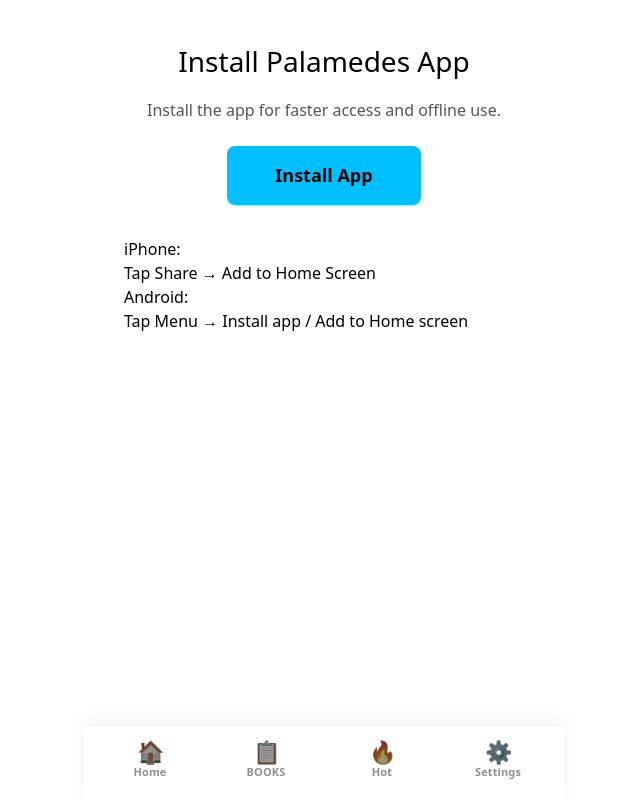
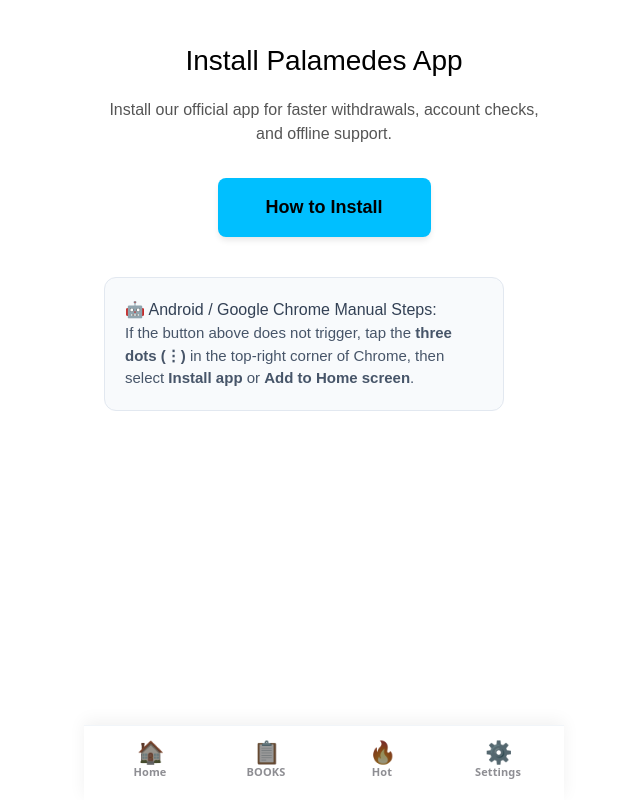
Before and after one commit to Molly256/palamedes-pr, a Next.js app: page /downloadapp in a window 1280 px wide. Shown: the whole page, without its empty margins (316-956 px from the left). Built offline with nearby package versions, Linux system fonts and the light colour scheme.

Commit message:
fix: pass avatar prop to AvatarWithBadge on VIP page

```diff
--- a/app/downloadapp/page.js
+++ b/app/downloadapp/page.js
@@ -3,19 +3,31 @@ import { useEffect, useState } from 'react'
 
 export default function DownloadApp() {
   const [deferredPrompt, setDeferredPrompt] = useState(null)
+  const [isIOS, setIsIOS] = useState(false)
 
   useEffect(() => {
+    // 📱 Check if the user is holding an iPhone/iPad
+    const checkPlatform = () => {
+      const userAgent = window.navigator.userAgent.toLowerCase()
+      if (/iphone|ipad|ipod/.test(userAgent)) {
+        setIsIOS(true)
+      }
+    }
+    checkPlatform()
+
     const handler = (e) => {
       e.preventDefault()
       setDeferredPrompt(e)
     }
+
     window.addEventListener('beforeinstallprompt', handler)
     return () => window.removeEventListener('beforeinstallprompt', handler)
   }, [])
 
   const handleInstall = async () => {
     if (!deferredPrompt) {
-      alert('Install not available.\n\niPhone: Share > Add to Home Screen\nAndroid: Menu > Install app')
+      // Instead of an annoying alert, we let them know we are scrolling to manual guides
+      alert('To install manually:\n\nAndroid: Tap browser menu (three dots) > Install app.\niPhone: Tap Share > Add to Home Screen.')
       return
     }
     deferredPrompt.prompt()
@@ -24,12 +36,23 @@ export default function DownloadApp() {
   }
 
   return (
-    <main style={{ padding: '40px 20px', textAlign: 'center' }}>
+    <main style={{ padding: '40px 20px', textAlign: 'center', fontFamily: 'sans-serif' }}>
       <h1 style={{ fontSize: '28px', marginBottom: '16px' }}>Install Palamedes App</h1>
-      <p style={{ fontSize: '16px', color: '#555', marginBottom: '24px' }}>
-        Install the app for faster access and offline use.
+      <p style={{ fontSize: '16px', color: '#555', marginBottom: '32px' }}>
+        Install our official app for faster withdrawals, account checks, and offline support.
       </p>
 
+      {/* 🚀 SMART UI: If it is an iPhone, do not show a broken button! Show manual guides first */}
+      {isIOS ? (
+        <div style={{ background: '#f0f9ff', padding: '20px', borderRadius: '12px', marginBottom: '24px', border: '1px solid #bae6fd' }}>
+          <p style={{ fontSize: '18px', fontWeight: 'bold', color: '#0369a1', margin: '0 0 10px 0' }}>📱 iPhone / Safari Installation</p>
+          <ol style={{ textAlign: 'left', margin: '0 auto', maxWidth: '320px', lineHeight: '1.6' }}>
+            <li>Tap the <strong>Share</strong> button (square box with up arrow at the bottom).</li>
+            <li>Scroll down and tap <strong>Add to Home Screen</strong>.</li>
+          </ol>
+        </div>
+      ) : (
+        <div>
           <button
             onClick={handleInstall}
             style={{
@@ -40,18 +63,24 @@ export default function DownloadApp() {
               borderRadius: '8px',
               fontSize: '18px',
               fontWeight: 'bold',
-          cursor: 'pointer'
+              cursor: 'pointer',
+              boxShadow: '0 4px 6px -1px rgba(0,0,0,0.1)'
             }}
           >
-        Install App
+            {deferredPrompt ? '⚡ Install App Now' : 'How to Install'}
           </button>
+        </div>
+      )}
 
-      <div style={{ marginTop: '32px', textAlign: 'left', maxWidth: '400px', margin: '32px auto' }}>
-        <h3>iPhone:</h3>
-        <p>Tap Share → Add to Home Screen</p>
-        <h3>Android:</h3>
-        <p>Tap Menu → Install app / Add to Home screen</p>
+      {/* Manual Fallback Instruction Guide */}
+      {!isIOS && (
+        <div style={{ marginTop: '40px', background: '#f8fafc', padding: '20px', borderRadius: '12px', border: '1px solid #e2e8f0', maxWidth: '400px', margin: '40px auto text-left', textAlign: 'left' }}>
+          <h3 style={{ marginTop: 0, color: '#334155' }}>🤖 Android / Google Chrome Manual Steps:</h3>
+          <p style={{ color: '#475569', fontSize: '15px' }}>
+            If the button above does not trigger, tap the <strong>three dots (⋮)</strong> in the top-right corner of Chrome, then select <strong>Install app</strong> or <strong>Add to Home screen</strong>.
+          </p>
         </div>
+      )}
     </main>
   )
 }
```
Lines whose indentation alone changed are shown as unchanged.
